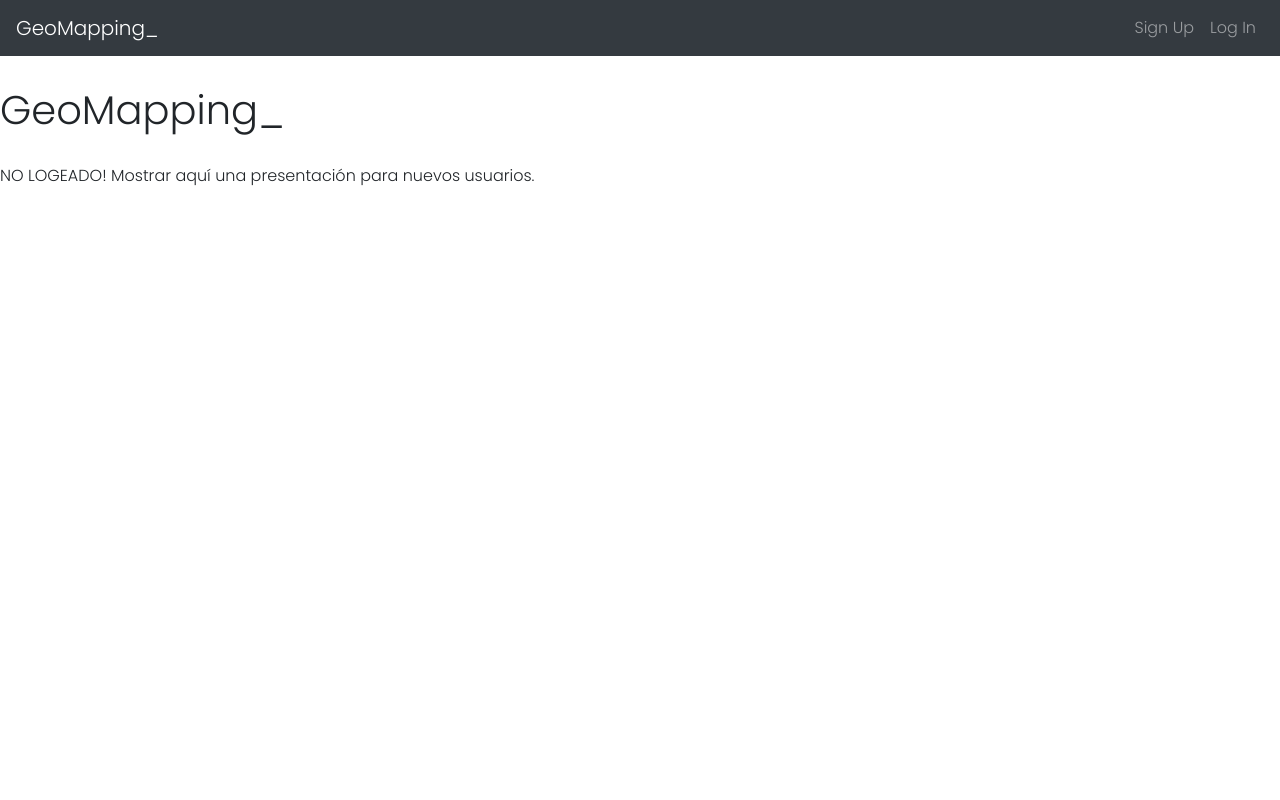
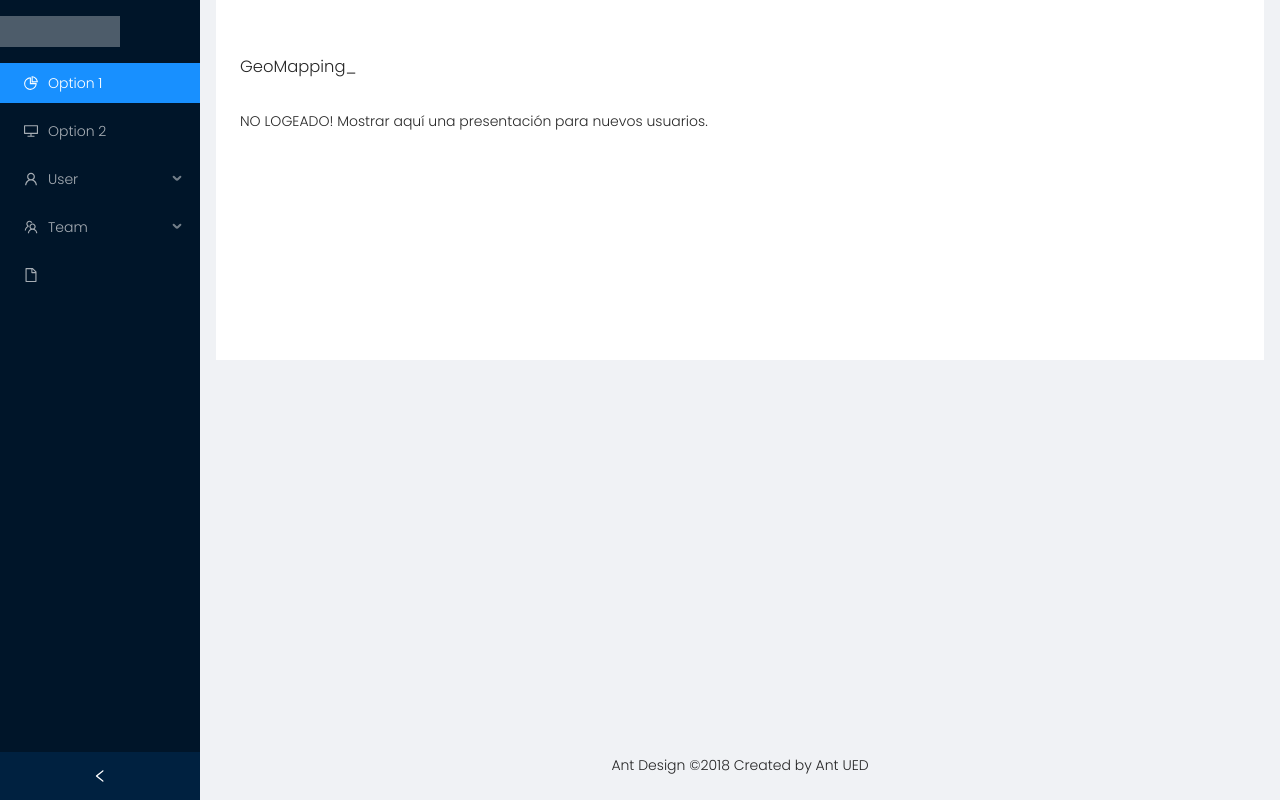
Before and after one commit to Cifox92/GeoMapping, a React (Create React App) app in the folder client/: page / in a window 1280 px wide. Built offline with nearby package versions, Linux system fonts and the light colour scheme; no server answers; what react-google-maps would draw is missing.

Commit message:
Added Ant UI. Charts now working.

```diff
--- a/client/package.json
+++ b/client/package.json
@@ -7,6 +7,7 @@
     "@testing-library/jest-dom": "^4.2.4",
     "@testing-library/react": "^9.5.0",
     "@testing-library/user-event": "^7.2.1",
+    "antd": "^4.4.3",
     "axios": "^0.19.2",
     "bootstrap": "^4.5.0",
     "dotenv-cli": "^3.2.0",
--- a/client/src/components/App.css
+++ b/client/src/components/App.css
@@ -18,3 +18,19 @@
 img {
   width: 100%;
 }
+
+
+.logo {
+  width: 120px;
+  height: 31px;
+  background: rgba(255, 255, 255, 0.2);
+  margin: 16px 28px 16px 0;
+  float: left;
+}
+
+.site-layout-background {
+  background: #fff;
+}
+  .logo {
+    background: rgba(255, 255, 255, 0.3);
+  }
--- a/client/src/components/App.js
+++ b/client/src/components/App.js
@@ -1,5 +1,6 @@
 import React, { Component } from 'react'
-import 'bootstrap/dist/css/bootstrap.min.css'
+import 'antd/dist/antd.css';
+import { Layout, Menu, Breadcrumb } from 'antd';
 import './App.css'
 import AuthService from './../service/AuthService'
 import { Switch, Route } from 'react-router-dom'
@@ -14,15 +15,31 @@
 import RouteCreation from './pages/routeCreation'
 import RouteDetails from './pages/routeDetails'
 import Edit from './pages/editRoute'
+import {
+  DesktopOutlined,
+  PieChartOutlined,
+  FileOutlined,
+  TeamOutlined,
+  UserOutlined,
+} from '@ant-design/icons';
 
-class App extends Component {
+const { Header, Content, Footer, Sider } = Layout;
+const { SubMenu } = Menu;
+
+class App extends React.Component {
   constructor() {
     super()
     this.state = {
       loggedInUser: null,
+      collapsed: false
     }
     this.AuthService = new AuthService()
   }
+
+  onCollapse = collapsed => {
+    console.log(collapsed);
+    this.setState({ collapsed });
+  };
 
   setTheUser = user => this.setState({ loggedInUser: user }, () => console.log("El estado de App ha cambiado:", this.state))
 
@@ -38,10 +55,33 @@
     this.fetchUser()
 
     return (
-      <>
-        <Navigation setTheUser={this.setTheUser} loggedInUser={this.state.loggedInUser} />
+      <Layout style={{ minHeight: '100vh' }}>
+        <Sider collapsible collapsed={this.state.collapsed} onCollapse={this.onCollapse}>
+          <div className="logo" />
+          <Menu theme="dark" defaultSelectedKeys={['1']} mode="inline">
+            <Menu.Item key="1" icon={<PieChartOutlined />}>
+              Option 1
+            </Menu.Item>
+            <Menu.Item key="2" icon={<DesktopOutlined />}>
+              Option 2
+            </Menu.Item>
+            <SubMenu key="sub1" icon={<UserOutlined />} title="User">
+              <Menu.Item key="3">Tom</Menu.Item>
+              <Menu.Item key="4">Bill</Menu.Item>
+              <Menu.Item key="5">Alex</Menu.Item>
+            </SubMenu>
+            <SubMenu key="sub2" icon={<TeamOutlined />} title="Team">
+              <Menu.Item key="6">Team 1</Menu.Item>
+              <Menu.Item key="8">Team 2</Menu.Item>
+            </SubMenu>
+            <Menu.Item key="9" icon={<FileOutlined />} />
+          </Menu>
+        </Sider>
+        <Layout className="site-layout">
 
-        <Switch>
+          <Content style={{ margin: '0 16px' }}>
+            <div className="site-layout-background" style={{ padding: 24, minHeight: 360 }}>
+            <Switch>
           <Route exact path='/' render={() => this.state.loggedInUser ? <HomeLoggedIn /> : <HomeNotLoggedIn />} />
           <Route path='/login' render={props => <LoginForm {...props} setTheUser={this.setTheUser} />} />
           <Route path='/signup' render={props => <SignupForm {...props} setTheUser={this.setTheUser} />} />
@@ -52,7 +92,11 @@
           <Route path='/routeDetails/:id' render={props => <RouteDetails {...props} loggedInUser={this.state.loggedInUser} />} />
           <Route path='/routeEdit/:id' render={props => <Edit {...props} loggedInUser={this.state.loggedInUser} />} />
         </Switch>
-      </>
+            </div>
+          </Content>
+          <Footer style={{ textAlign: 'center' }}>Ant Design ©2018 Created by Ant UED</Footer>
+        </Layout>
+      </Layout>
     )
   }
 }
--- a/client/src/components/pages/routeDetails/index.js
+++ b/client/src/components/pages/routeDetails/index.js
@@ -15,10 +15,8 @@
             routeId: props.match.params.id,
             route: undefined,
             points: [],
-            sedimentaryCount: 0,
-            igneousCount: 0,
-            metamorphicCount: 0,
-            count: undefined
+            countRocks: {},
+            isFinished: false
         }
         this.routeService = new RouterService()
 
@@ -39,28 +37,35 @@
                             this.rockTypeCount(response.data)
                         })
                 })
-                let countRocks = {
-                    sedimentaryCount: this.state.sedimentaryCount,
-                    igneousCount: this.state.igneousCount,
-                    metamorphicCount: this.state.metamorphicCount
-                }
-
-                this.setState({count: countRocks})
             })
+            .then(() => setTimeout(() => this.setState({isFinished: true}), 500))
             .catch(err => console.log(err))
     }
 
     rockTypeCount = point => {
         point.rocks.map(rock => {
             if(rock.rockType === 'Sedimentary') {
-              this.state.sedimentaryCount++
+              if(!this.state.countRocks.hasOwnProperty('Sedimentary')) {
+                  this.state.countRocks.Sedimentary = 1
+              } else {
+                this.state.countRocks.Sedimentary += 1
+              }
             }
-            else if(rock.rockType === 'Igneous') {
-                this.state.igneousCount++
+            if(rock.rockType === 'Igneous') {
+                if(!this.state.countRocks.hasOwnProperty('Igneous')) {
+                    this.state.countRocks.Igneous = 1
+                } else {
+                    this.state.countRocks.Igneous += 1
+                }
             }
-            else if(rock.rockType === ' Metamorphic') {
-                this.state.metamorphicCount++
+            if(rock.rockType === 'Metamorphic') {
+                if(!this.state.countRocks.hasOwnProperty('Metamorphic')) {
+                    this.state.countRocks.Metamorphic = 1
+                } else {
+                    this.state.countRocks.Metamorphic += 1
+                }
             }
+            console.log(this.state.countRocks)
         })
     }
 
@@ -71,7 +76,7 @@
                     <>
                         <MapComp defaultZoom={15} {...this.state.route} />
                         <div className='container' style={{ height: '500px' }} >
-                           {!this.state.count ? <Spinner animation="grow" role="status"><span className="sr-only">Loading...</span></Spinner> : <PieChart count={this.state.count} />}
+                           {!this.state.isFinished ? <Spinner animation="grow" role="status"><span className="sr-only">Loading...</span></Spinner> : <PieChart countRocks={this.state.countRocks} />}
                         </div>
                         <h2>Points of the route</h2>
                         {this.state.points.map(point =>
--- a/client/src/components/ui/visualData/pieChart.js
+++ b/client/src/components/ui/visualData/pieChart.js
@@ -2,46 +2,44 @@
 import { ResponsivePie } from '@nivo/pie'
 
 const MyResponsivePie = props => {
-    console.log(props)
 
     let data = [
         {
             "id": "sedimentary",
-            "label": "sedimentary",
-            "value": props.sedimentaryCount,
+            "label": "Sedimentary",
+            "value": props.countRocks.Sedimentary,
             "color": "hsl(107, 70%, 50%)"
         },
         {
             "id": "igneous",
-            "label": "igneous",
-            "value": 2,
+            "label": "Igneous",
+            "value": props.countRocks.Igneous,
             "color": "hsl(68, 70%, 50%)"
         },
         {
             "id": "metamorphic",
-            "label": "metamorphic",
-            "value": props.metamorphicCount,
+            "label": "Metamorphic",
+            "value": props.countRocks.Metamorphic,
             "color": "hsl(312, 70%, 50%)"
         },
     ]
 
     return (
-
         <ResponsivePie
             data={data}
             margin={{ top: 40, right: 80, bottom: 80, left: 80 }}
             startAngle={-180}
             endAngle={354}
-            innerRadius={0.15}
-            padAngle={5}
-            cornerRadius={13}
-            colors={{ scheme: 'blues' }}
-            borderWidth={10}
+            innerRadius={0.7}
+            padAngle={0}
+            cornerRadius={0}
+            colors={{ scheme: 'nivo' }}
+            borderWidth={1}
             borderColor={{ from: 'color', modifiers: [['darker', '0.5']] }}
             radialLabelsSkipAngle={14}
             radialLabelsTextXOffset={16}
             radialLabelsTextColor="#333333"
-            radialLabelsLinkOffset={-11}
+            radialLabelsLinkOffset={-9}
             radialLabelsLinkDiagonalLength={16}
             radialLabelsLinkHorizontalLength={24}
             radialLabelsLinkStrokeWidth={1}
@@ -51,46 +49,6 @@
             animate={true}
             motionStiffness={90}
             motionDamping={15}
-            defs={[
-                {
-                    id: 'dots',
-                    type: 'patternDots',
-                    background: 'inherit',
-                    color: 'rgba(255, 255, 255, 0.3)',
-                    size: 4,
-                    padding: 1,
-                    stagger: true
-                },
-                {
-                    id: 'lines',
-                    type: 'patternLines',
-                    background: 'inherit',
-                    color: 'rgba(255, 255, 255, 0.3)',
-                    rotation: -45,
-                    lineWidth: 6,
-                    spacing: 10
-                }
-            ]}
-            fill={[
-                {
-                    match: {
-                        id: 'sedimentaryCount'
-                    },
-                    id: 'dots'
-                },
-                {
-                    match: {
-                        id: 'igneousCount'
-                    },
-                    id: 'dots'
-                },
-                {
-                    match: {
-                        id: 'metamorphicCount'
-                    },
-                    id: 'lines'
-                }
-            ]}
             legends={[
                 {
                     anchor: 'bottom',
--- /dev/null
+++ b/client/src/index.css
@@ -0,0 +1,14 @@
+.logo {
+    width: 120px;
+    height: 31px;
+    background: rgba(255, 255, 255, 0.2);
+    margin: 16px 28px 16px 0;
+    float: left;
+  }
+
+  .site-layout-background {
+    background: #fff;
+  }
+    .logo {
+      background: rgba(255, 255, 255, 0.3);
+    }
```
Also changed, not shown: 2 other files (tests, documents, lock files or other folders).
